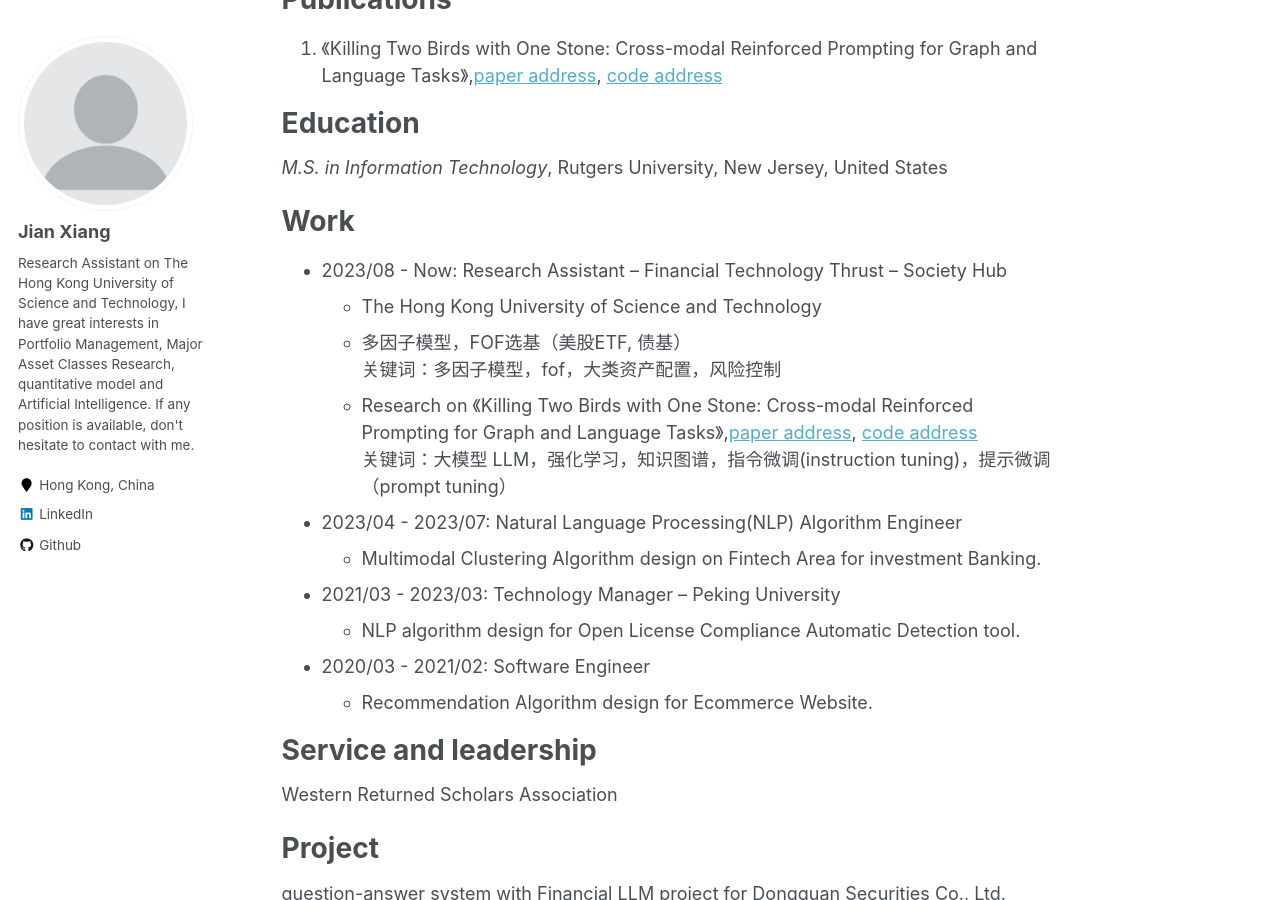
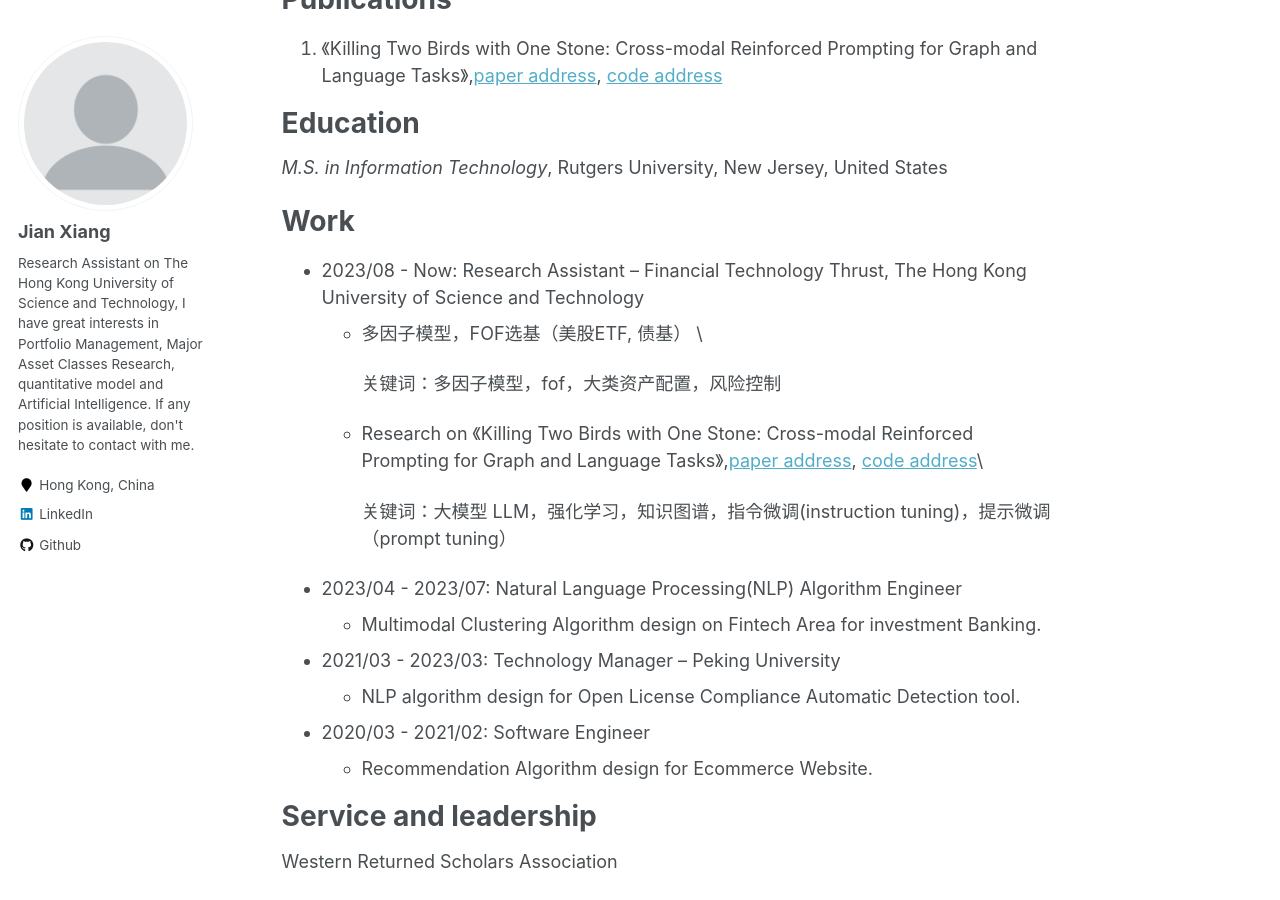
Before and after one commit to jianxiang95/jianxiang95.github.io, a Jekyll site: the page built from _pages/about.md, in a window 1280 px wide and 900 px high, scrolled down 515 px. Built offline with Jekyll 4.4.1, drawn with Linux system fonts in a browser that asks for light colours.

Commit message:
Update about.md
update

```diff
--- a/_pages/about.md
+++ b/_pages/about.md
@@ -28,11 +28,12 @@ Education
 
 Work
 ======
-* 2023/08 - Now: Research Assistant -- Financial Technology Thrust -- Society Hub
-  * The Hong Kong University of Science and Technology
-  * 多因子模型，FOF选基（美股ETF, 债基）<br />
+* 2023/08 - Now: Research Assistant -- Financial Technology Thrust, The Hong Kong University of Science and Technology
+  * 多因子模型，FOF选基（美股ETF, 债基） \
+
     关键词：多因子模型，fof，大类资产配置，风险控制
-  * Research on 《Killing Two Birds with One Stone: Cross-modal Reinforced Prompting for Graph and Language Tasks》,[paper address](https://openreview.net/pdf?id=vn3QK2cMRV), [code address](https://github.com/jianxiang95/CMRP.git) <br />
+  * Research on 《Killing Two Birds with One Stone: Cross-modal Reinforced Prompting for Graph and Language Tasks》,[paper address](https://openreview.net/pdf?id=vn3QK2cMRV), [code address](https://github.com/jianxiang95/CMRP.git)\
+
     关键词：大模型 LLM，强化学习，知识图谱，指令微调(instruction tuning)，提示微调（prompt tuning）
 
 * 2023/04 - 2023/07: Natural Language Processing(NLP) Algorithm Engineer
```
